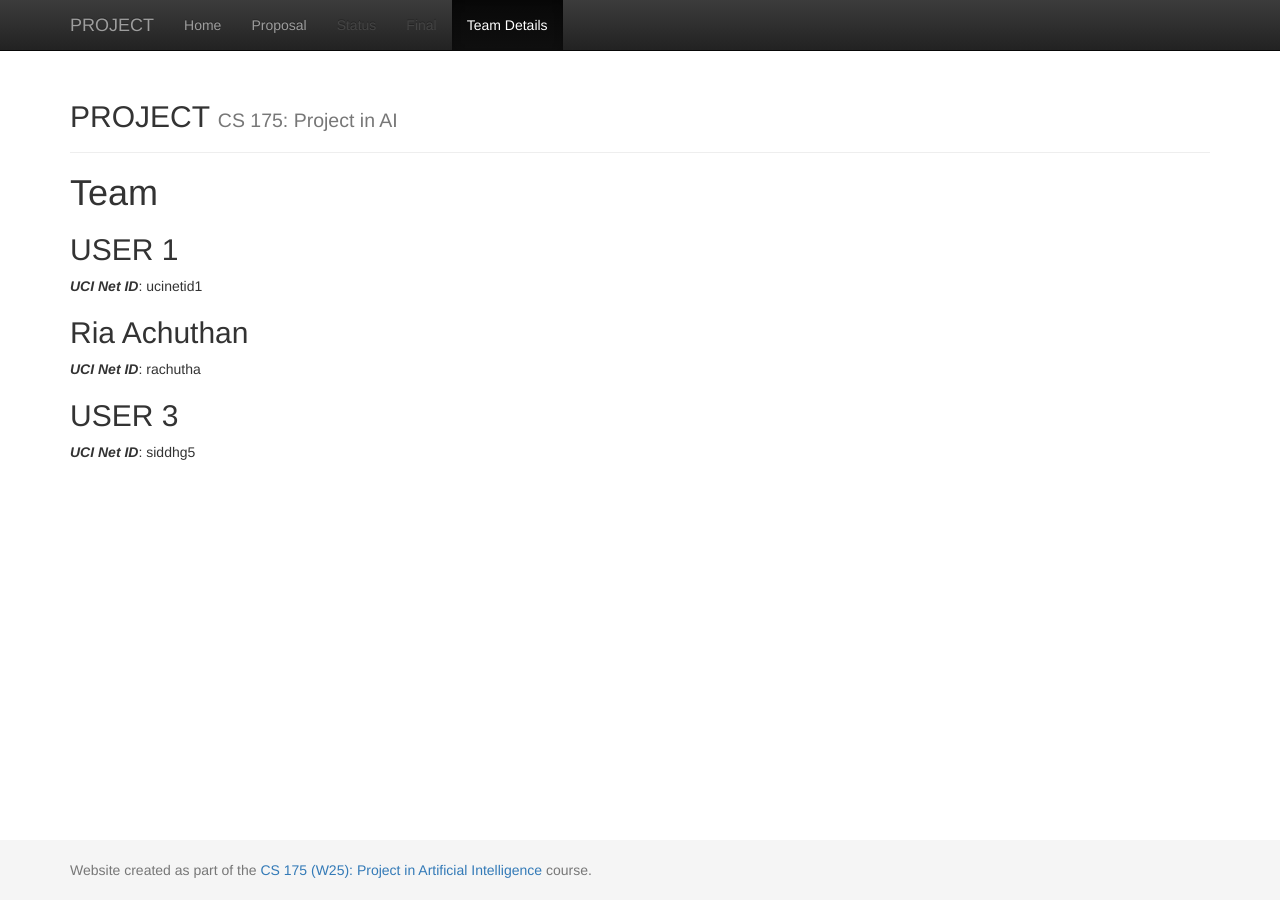
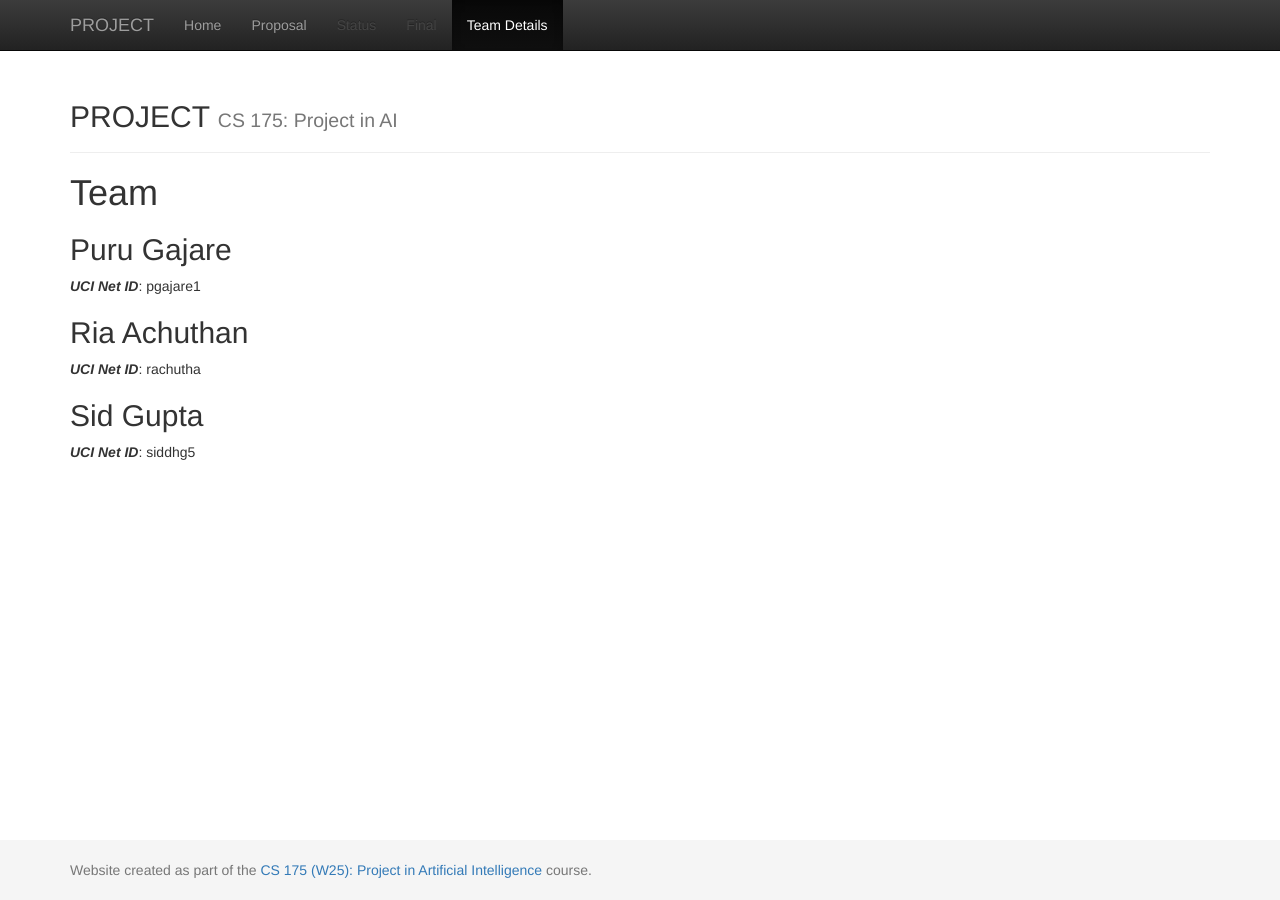
Before and after one commit to sidgupta04/2048-Wizard, a Jekyll site: the page built from docs/team.md, in a window 1280 px wide. Built offline with Jekyll 4.4.1, drawn with Linux system fonts in a browser that asks for light colours.

Commit message:
Update team.md

```diff
--- a/docs/team.md
+++ b/docs/team.md
@@ -6,11 +6,11 @@ title:  Team
 # {{ page.title }}
 
 
-## USER 1
-***UCI Net ID***: ucinetid1
+## Puru Gajare
+***UCI Net ID***: pgajare1
 
 ## Ria Achuthan
 ***UCI Net ID***: rachutha
 
-## USER 3
+## Sid Gupta
 ***UCI Net ID***: siddhg5
```
